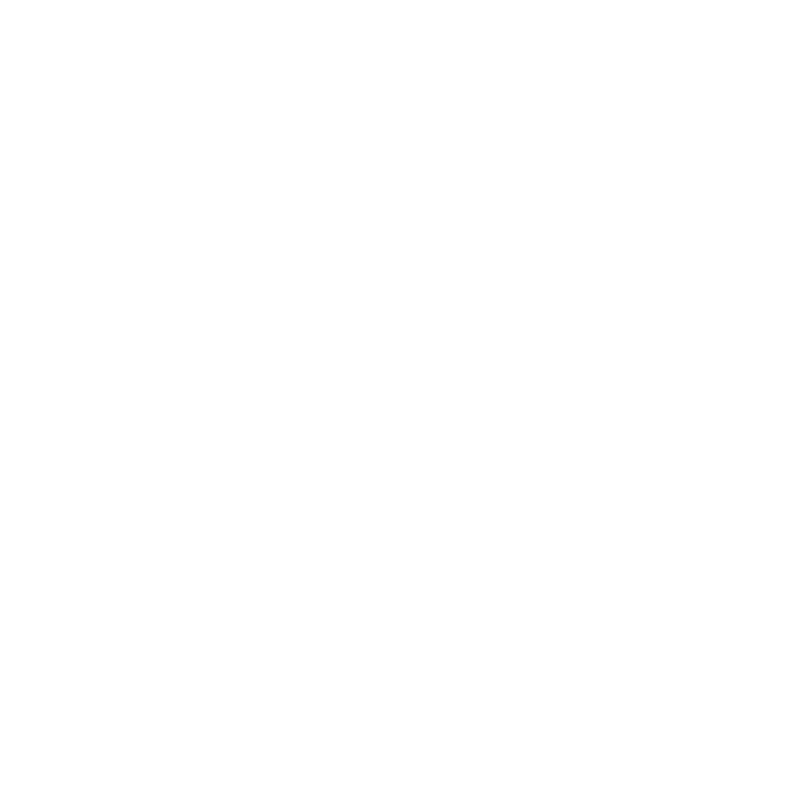
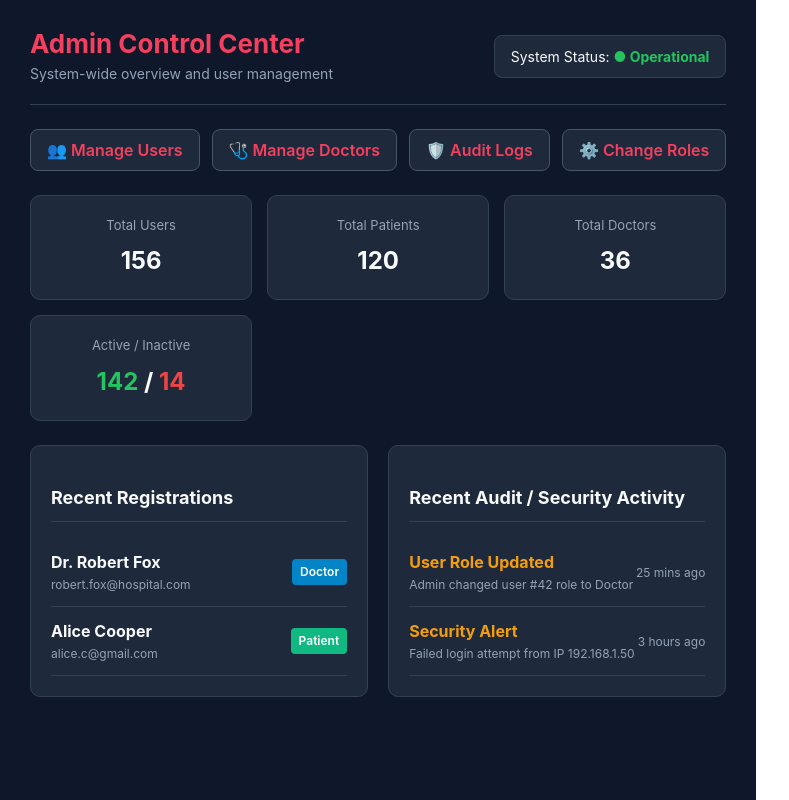
Before and after one commit to Kamar-Bazzi/project1, a React (Vite) app in the folder frontend/: page /admin in a window 1280 px wide. Before the commit this address had no page. Shown: the whole page, without its empty margins (0-789 px from the left). Built offline with nearby package versions, Linux system fonts and the light colour scheme.

Commit message:
Add Admin Dashboard page with administrator-specific metrics

```diff
--- a/frontend/src/App.tsx
+++ b/frontend/src/App.tsx
@@ -3,6 +3,7 @@
 import RegisterPage from './pages/RegisterPage';
 import MedicationsPage from "./pages/MedicationsPage";
 import DoctorDashboard from "./pages/DoctorDashboard";
+import AdminDashboard from "./pages/AdminDashboard";
 
 export default function App() {
   return (
@@ -14,6 +15,7 @@
         <Route path="/medications" element={<MedicationsPage />} />
         <Route path="/dashboard" element={<div className="flex justify-center items-center h-screen text-2xl font-bold text-blue-600">Patient Dashboard (Coming Soon)</div>} />
         <Route path="/doctor" element={<DoctorDashboard />} />
+        <Route path="/admin" element={<AdminDashboard />} />
       </Routes>
     </Router>
   );
--- /dev/null
+++ b/frontend/src/pages/AdminDashboard.tsx
@@ -0,0 +1,126 @@
+import { useState } from "react";
+
+export default function AdminDashboard() {
+
+  const [adminStats] = useState({
+    totalUsers: 156,
+    totalPatients: 120,
+    totalDoctors: 36,
+    activeAccounts: 142,
+    inactiveAccounts: 14,
+  });
+
+  const [recentRegistrations] = useState([
+    { id: "1", name: "Dr. Robert Fox", role: "Doctor", email: "robert.fox@hospital.com", time: "10 mins ago" },
+    { id: "2", name: "Alice Cooper", role: "Patient", email: "alice.c@gmail.com", time: "1 hour ago" },
+  ]);
+
+  const [auditLogs] = useState([
+    { id: "101", action: "User Role Updated", details: "Admin changed user #42 role to Doctor", time: "25 mins ago" },
+    { id: "102", action: "Security Alert", details: "Failed login attempt from IP 192.168.1.50", time: "3 hours ago" },
+  ]);
+
+  return (
+    <div style={styles.container}>
+      {/* Header */}
+      <div style={styles.header}>
+        <div>
+          <h1 style={styles.title}>Admin Control Center</h1>
+          <p style={styles.subtitle}>System-wide overview and user management</p>
+        </div>
+        <div style={styles.badge}>
+          <span>System Status: </span>
+          <strong style={{ color: "#22c55e" }}>● Operational</strong>
+        </div>
+      </div>
+
+      {/* Quick Action Buttons */}
+      <div style={styles.quickActionsRow}>
+        <button style={styles.quickBtn} onClick={() => alert("Manage Users")}>
+          👥 Manage Users
+        </button>
+        <button style={styles.quickBtn} onClick={() => alert("Manage Doctors")}>
+          🩺 Manage Doctors
+        </button>
+        <button style={styles.quickBtn} onClick={() => alert("Open Audit Logs")}>
+          🛡️ Audit Logs
+        </button>
+        <button style={styles.quickBtn} onClick={() => alert("Change User Roles")}>
+          ⚙️ Change Roles
+        </button>
+      </div>
+
+      {/* Stats Grid */}
+      <div style={styles.statsGrid}>
+        <div style={styles.statCard}>
+          <span style={styles.statLabel}>Total Users</span>
+          <h2 style={styles.statValue}>{adminStats.totalUsers}</h2>
+        </div>
+        <div style={styles.statCard}>
+          <span style={styles.statLabel}>Total Patients</span>
+          <h2 style={styles.statValue}>{adminStats.totalPatients}</h2>
+        </div>
+        <div style={styles.statCard}>
+          <span style={styles.statLabel}>Total Doctors</span>
+          <h2 style={styles.statValue}>{adminStats.totalDoctors}</h2>
+        </div>
+        <div style={styles.statCard}>
+          <span style={styles.statLabel}>Active / Inactive</span>
+          <h2 style={styles.statValue}><span style={{ color: "#22c55e" }}>{adminStats.activeAccounts}</span> / <span style={{ color: "#ef4444" }}>{adminStats.inactiveAccounts}</span></h2>
+        </div>
+      </div>
+
+      {/* Main Content Grid */}
+      <div style={styles.grid}>
+        {/* Recent Registrations */}
+        <div style={styles.card}>
+          <h3 style={styles.cardTitle}>Recent Registrations</h3>
+          {recentRegistrations.map((user) => (
+            <div key={user.id} style={styles.listItem}>
+              <div>
+                <strong>{user.name}</strong>
+                <p style={styles.subText}>{user.email}</p>
+              </div>
+              <span style={user.role === "Doctor" ? styles.doctorTag : styles.patientTag}>{user.role}</span>
+            </div>
+          ))}
+        </div>
+
+        {/* Audit / Security Activity */}
+        <div style={styles.card}>
+          <h3 style={styles.cardTitle}>Recent Audit / Security Activity</h3>
+          {auditLogs.map((log) => (
+            <div key={log.id} style={styles.listItem}>
+              <div>
+                <strong style={{ color: "#f59e0b" }}>{log.action}</strong>
+                <p style={styles.subText}>{log.details}</p>
+              </div>
+              <span style={styles.subText}>{log.time}</span>
+            </div>
+          ))}
+        </div>
+      </div>
+    </div>
+  );
+}
+
+const styles = {
+  container: { padding: "30px", backgroundColor: "#0f172a", minHeight: "100vh", color: "#f8fafc", boxSizing: "border-box" as const },
+  header: { display: "flex", justifyContent: "space-between", alignItems: "center", marginBottom: "24px", flexWrap: "wrap" as const, gap: "15px", borderBottom: "1px solid #334155", paddingBottom: "20px" },
+  title: { fontSize: "26px", fontWeight: "bold", margin: 0, color: "#f43f5e" }, // لون مميز للإدارة يختلف عن الطبيب
+  subtitle: { fontSize: "14px", color: "#94a3b8", margin: "4px 0 0 0" },
+  badge: { backgroundColor: "#1e293b", padding: "10px 16px", borderRadius: "8px", border: "1px solid #334155", fontSize: "14px" },
+  quickActionsRow: { display: "flex", gap: "12px", marginBottom: "24px", flexWrap: "wrap" as const },
+  quickBtn: { padding: "10px 16px", backgroundColor: "#1e293b", color: "#f43f5e", border: "1px solid #475569", borderRadius: "8px", fontWeight: "600", cursor: "pointer", transition: "0.2s" },
+  statsGrid: { display: "grid", gridTemplateColumns: "repeat(auto-fit, minmax(200px, 1fr))", gap: "15px", marginBottom: "24px" },
+  statCard: { backgroundColor: "#1e293b", borderRadius: "10px", padding: "20px", border: "1px solid #334155", textAlign: "center" as const },
+  statLabel: { fontSize: "13px", color: "#94a3b8", display: "block", marginBottom: "8px" },
+  statValue: { fontSize: "24px", fontWeight: "bold", margin: 0, color: "#f8fafc" },
+  grid: { display: "grid", gridTemplateColumns: "repeat(auto-fit, minmax(320px, 1fr))", gap: "20px" },
+  card: { backgroundColor: "#1e293b", borderRadius: "10px", padding: "20px", border: "1px solid #334155" },
+  cardTitle: { fontSize: "18px", fontWeight: "bold", marginBottom: "16px", color: "#f8fafc", borderBottom: "1px solid #334155", paddingBottom: "10px" },
+  listItem: { display: "flex", justifyContent: "space-between", alignItems: "center", padding: "12px 0", borderBottom: "1px solid #334155" },
+  subText: { fontSize: "12px", color: "#94a3b8", margin: "2px 0 0 0" },
+  doctorTag: { backgroundColor: "#0284c7", color: "#fff", padding: "4px 8px", borderRadius: "4px", fontSize: "12px", fontWeight: "600" },
+  patientTag: { backgroundColor: "#10b981", color: "#fff", padding: "4px 8px", borderRadius: "4px", fontSize: "12px", fontWeight: "600" },
+};
```
